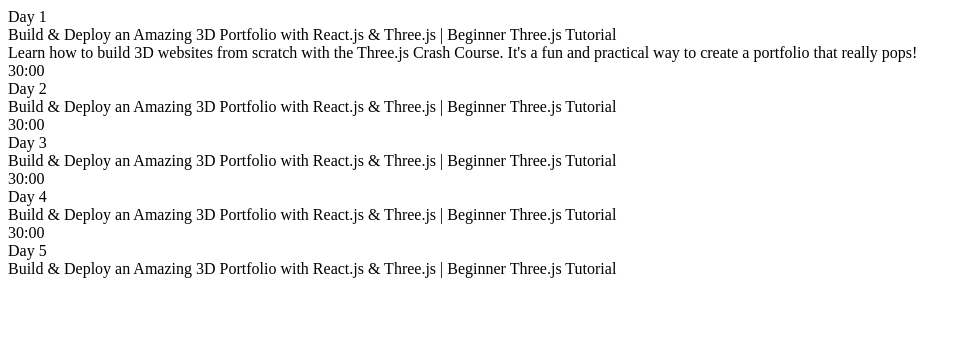
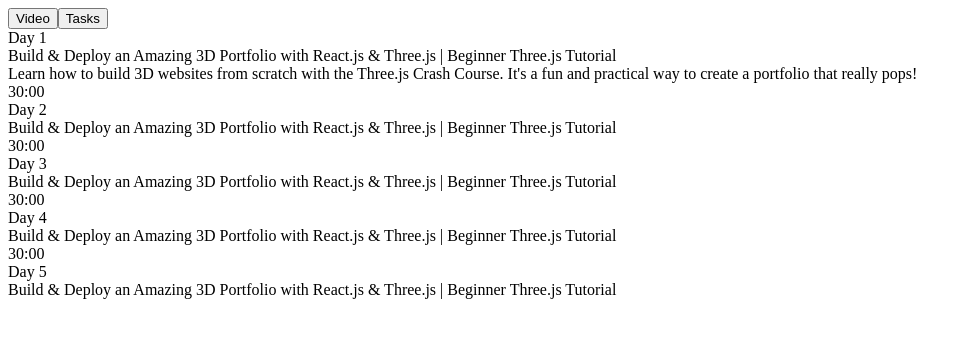
Before and after one commit to NoTimeInnovations/notime-folio, a Next.js app: page /CourseDetailForRegistered in a window 1280 px wide. Shown: the top 338 px of the page, without its empty margins (0-971 px from the left). Built offline with nearby package versions, Linux system fonts and the light colour scheme.

Commit message:
added tabs

```diff
--- a/package.json
+++ b/package.json
@@ -10,6 +10,7 @@
   },
   "dependencies": {
     "@portabletext/react": "^3.0.18",
+    "@radix-ui/react-tabs": "^1.1.1",
     "@sanity/client": "^6.18.2",
     "@sanity/image-url": "^1.0.2",
     "@sanity/vision": "^3.43.0",
--- /dev/null
+++ b/src/components/CourseDetail/TaskSection.jsx
@@ -0,0 +1,9 @@
+import React from 'react'
+
+const TaskSection = () => {
+  return (
+    <div>TaskSection</div>
+  )
+}
+
+export default TaskSection
--- /dev/null
+++ b/src/components/CourseDetail/VideoSection.jsx
@@ -0,0 +1,30 @@
+"use client";
+import React from "react";
+import GradientText from "../common/GradientText";
+import H1 from "../common/H1";
+import P from "../common/P";
+
+const VideoSection = ({ selectedVideo }) => {
+  return (
+    <>
+      <div className=" aspect-video bg-black rounded-xl"></div>
+
+      {/* video details  */}
+      <div className="mt-5 max-w-[95%]">
+        {/* day num  */}
+        <div className="font-bold text-white text-2xl">
+          <GradientText>Day {selectedVideo?.day}</GradientText>
+        </div>
+
+        {/* title  */}
+        <H1 className="font-bold text-white lg:text-[2rem] leading-[2rem] lg:leading-[2.5rem] xl:leading-[2.5rem]">
+          {selectedVideo?.videoTitle}
+        </H1>
+        {/* description  */}
+        <P className={"text-white/70 mt-5"}>{selectedVideo?.videoDesc}</P>
+      </div>
+    </>
+  );
+};
+
+export default VideoSection;
--- /dev/null
+++ b/src/components/common/Tabs.jsx
@@ -0,0 +1,42 @@
+"use client"
+
+import * as React from "react"
+import * as TabsPrimitive from "@radix-ui/react-tabs"
+
+import { cn } from "@/utils/utils"
+const Tabs = TabsPrimitive.Root
+
+const TabsList = React.forwardRef(({ className, ...props }, ref) => (
+  <TabsPrimitive.List
+    ref={ref}
+    className={cn(
+      "w-full",
+      className
+    )}
+    {...props} />
+))
+TabsList.displayName = TabsPrimitive.List.displayName
+
+const TabsTrigger = React.forwardRef(({ className, ...props }, ref) => (
+  <TabsPrimitive.Trigger
+    ref={ref}
+    className={cn(
+      "w-full bg-white/10 text-white font-semibold py-3 rounded hover:bg-white/20 transition-all data-[state=active]:bg-gradient-to-r from-green-500 to-yellow-500",
+      className
+    )}
+    {...props} />
+))
+TabsTrigger.displayName = TabsPrimitive.Trigger.displayName
+
+const TabsContent = React.forwardRef(({ className, ...props }, ref) => (
+  <TabsPrimitive.Content
+    ref={ref}
+    className={cn(
+      "mt-2 ring-offset-white focus-visible:outline-none focus-visible:ring-2 focus-visible:ring-zinc-950 focus-visible:ring-offset-2 dark:ring-offset-zinc-950 dark:focus-visible:ring-zinc-300",
+      className
+    )}
+    {...props} />
+))
+TabsContent.displayName = TabsPrimitive.Content.displayName
+
+export { Tabs, TabsList, TabsTrigger, TabsContent }
--- a/src/pages/CourseDetailForRegistered.jsx
+++ b/src/pages/CourseDetailForRegistered.jsx
@@ -2,7 +2,11 @@
 import GradientText from "@/components/common/GradientText";
 import H1 from "@/components/common/H1";
 import P from "@/components/common/P";
+import { Tabs, TabsContent, TabsList, TabsTrigger } from "@/components/common/Tabs";
+import TaskSection from "@/components/CourseDetail/TaskSection";
 import VideoCard from "@/components/CourseDetail/VideoCard";
+import VideoSection from "@/components/CourseDetail/VideoSection";
+import Button from "@/components/home/Button";
 import React from "react";
 
 const courseDetail = [
@@ -51,25 +55,31 @@
 
   return (
     <main className="grid gap-5 lg:grid-cols-[70%,1fr] min-h-screen py-[120px] px-[7%]">
-      {/* video section */}
+      {/* left section */}
       <section className="">
-        {/* video  */}
-        <div className=" aspect-video bg-black rounded-xl"></div>
+        {/* tabs  */}
+        <Tabs defaultValue="video" className="w-full">
+          <TabsList className="flex items-center gap-3 mb-5">
+            <TabsTrigger
+              value="video"
 
-        {/* video details  */}
-        <div className="mt-5 max-w-[95%]">
-          {/* day num  */}
-          <div className="font-bold text-white text-2xl">
-            <GradientText>Day {selectedVideo?.day}</GradientText>
-          </div>
+            >
+              Video
+            </TabsTrigger>
+            <TabsTrigger
+              value="tasks"
 
-          {/* title  */}
-          <H1 className="font-bold text-white lg:text-[2rem] leading-[2rem] lg:leading-[2.5rem] xl:leading-[2.5rem]">
-            {selectedVideo?.videoTitle}
-          </H1>
-          {/* description  */}
-          <P className={"text-white/70 mt-5"}>{selectedVideo?.videoDesc}</P>
-        </div>
+            >
+              Tasks
+            </TabsTrigger>
+          </TabsList>
+          <TabsContent value="video">
+            <VideoSection selectedVideo={selectedVideo} />
+          </TabsContent>
+          <TabsContent value="tasks">
+            <TaskSection />
+          </TabsContent>
+        </Tabs>
       </section>
 
       {/* more videos  */}
```
Also changed, not shown: 1 other file (tests, documents, lock files or other folders).
